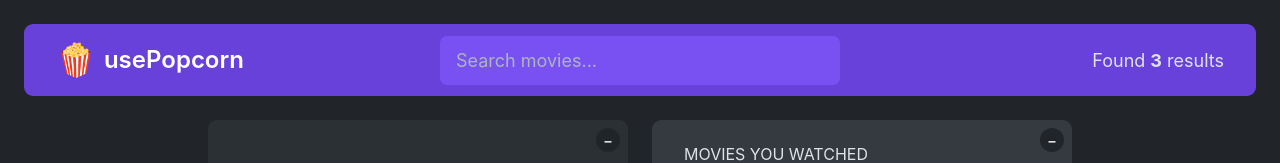
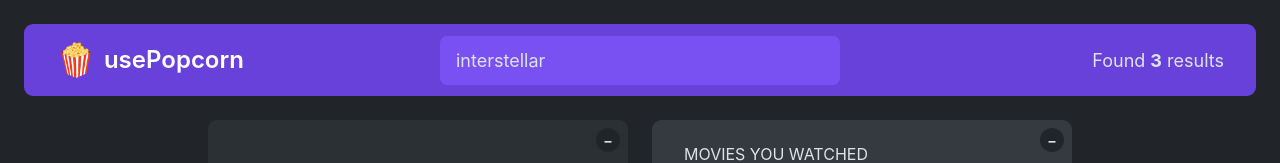
Before and after one commit to bialka104b/use-popcorn, a React (Create React App) app: page / in a window 1280 px wide. Shown: the top 163 px of the page. Built offline with nearby package versions, Linux system fonts and the light colour scheme; no server answers.

Commit message:
UsePopcorn-6 fix bug when query string < 3

```diff
--- a/src/App.js
+++ b/src/App.js
@@ -70,11 +70,13 @@ export default function App() {
 
   // http://www.omdbapi.com/?i=tt3896198&apikey=1ac9e4cb
 
-  const [movies, setMovies] = useState(tempMovieData);
-  const [watched, setWatched] = useState(tempWatchedData);
+  const [errorMessage, setErrorMessage] = useState("");
   const [externalRating, setExternalRating] = useState(0);
   const [isLoading, setIsLoading] = useState(false);
-  const [errorMessage, setErrorMessage] = useState("");
+  const [movies, setMovies] = useState(tempMovieData);
+  const [query, setQuery] = useState("interstellar");
+  const [watched, setWatched] = useState(tempWatchedData);
+  const tempQuery = "interstellar";
 
   useEffect(() => {
     async function getMovieAPI() {
@@ -83,8 +85,8 @@ export default function App() {
         setErrorMessage("");
 
         const response = await fetch(
-          `http://www.omdbapi.com/?apikey=${MY_KEY}&i=${selectedId}&s=interstellar
-    `
+          `http://www.omdbapi.com/?apikey=${MY_KEY}&i=${selectedId}&s=${query}
+      `
           // ,
           // { signal: controller.signal }
         );
@@ -106,15 +108,20 @@ export default function App() {
         setIsLoading(false);
       }
     }
+
+    if (query.length < 3) {
+      setMovies([]);
+      setErrorMessage("");
+      return;
+    }
     getMovieAPI();
-    return () => console.log("odmontuj");
-  }, []);
+  }, [query]);
 
   return (
     <>
       <NavBar>
         <Logo />
-        <InputSearch />
+        <InputSearch query={query} setQuery={setQuery} />
         <NumResults movies={movies} />
       </NavBar>
       <Main>
--- a/src/components/InputSearch.jsx
+++ b/src/components/InputSearch.jsx
@@ -1,14 +1,12 @@
-import { useState } from "react";
+export function InputSearch({query, setQuery}) {
 
-export function InputSearch() {
-  const [query, setQuery] = useState("");
   return (
     <input
       className="search"
       type="text"
       placeholder="Search movies..."
       value={query}
-      onChange={(e) => setQuery(e.target.value)}
+      onChange={(e) => setQuery(e.target.value || '')}
     />
   );
 }
--- a/src/components/NumResults.jsx
+++ b/src/components/NumResults.jsx
@@ -1,7 +1,7 @@
 export function NumResults({ movies }) {
   return (
     <p className="num-results">
-      Found <strong>{movies.length}</strong> results
+      Found <strong>{movies?.length || '0'}</strong> results
     </p>
   );
 }
```
